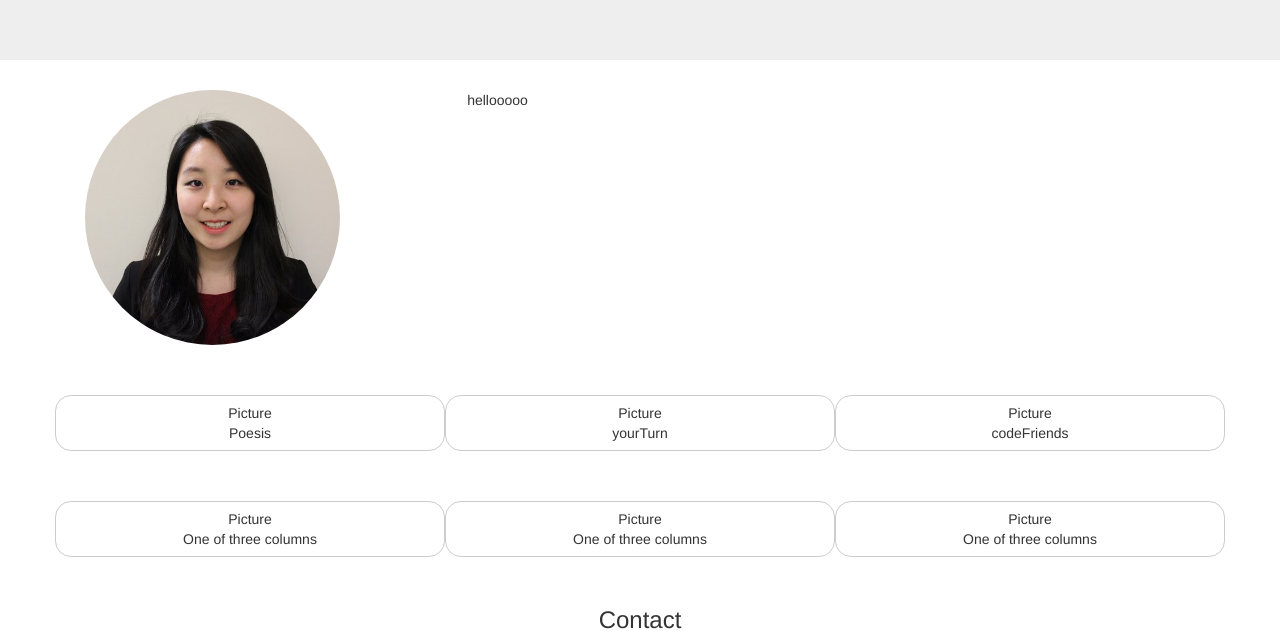
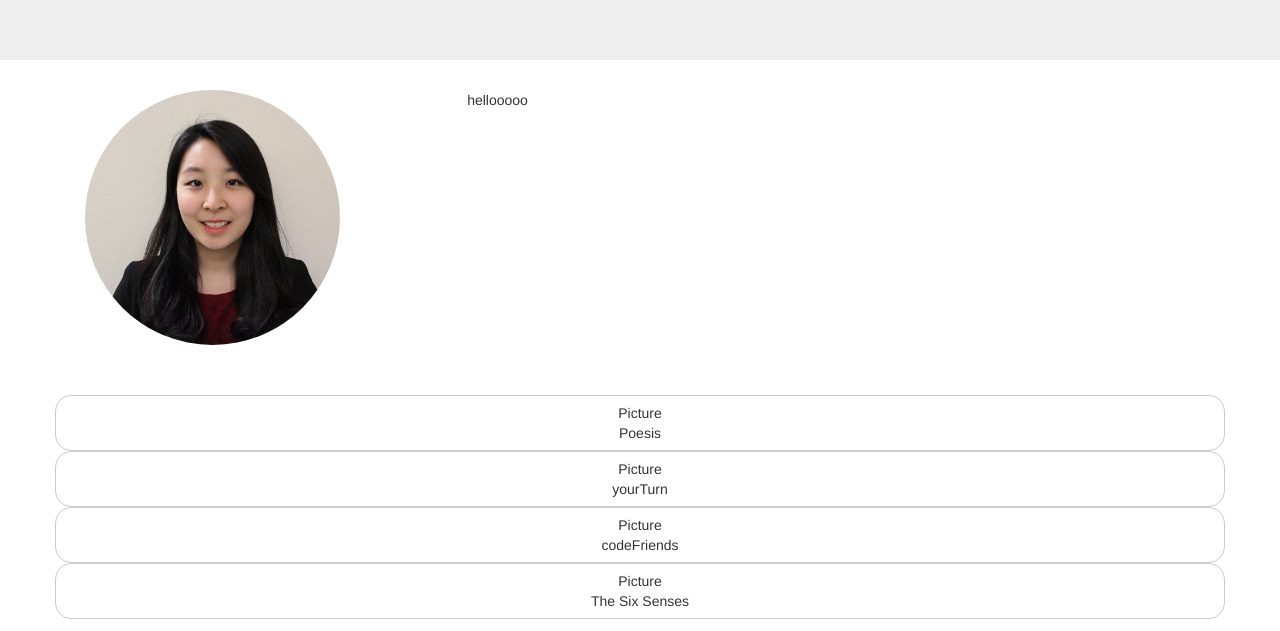
Before and after one commit to angelanjelly/portfolio, a website: page app/index.html in a window 1280 px wide. Shown: the part 180-811 px from the top of the page. Drawn offline with nearby package versions, Linux system fonts and the light colour scheme.

Commit message:
added The Six Senses project

```diff
--- a/app/index.html
+++ b/app/index.html
@@ -28,17 +28,21 @@
 
     <div class="container" id="projects">
       <div class="row">
-        <div id="first" class="col-sm-4 col project">
+        <div id="first" class="col-xsm-3 col project">
             <figure>Picture</figure>
             Poesis
         </div>
-        <div id="second" class="col-sm-4 col project">
+        <div id="second" class="col-xsm-3 col project">
             <figure>Picture</figure>
           yourTurn
         </div>
-        <div id="third" class="col-sm-4 col project">
+        <div id="third" class="col-xsm-3 col project">
             <figure>Picture</figure>
           codeFriends
+        </div>
+        <div id="third" class="col-xsm-3 col project">
+            <figure>Picture</figure>
+          The Six Senses
         </div>
       </div>
     </div>
```
